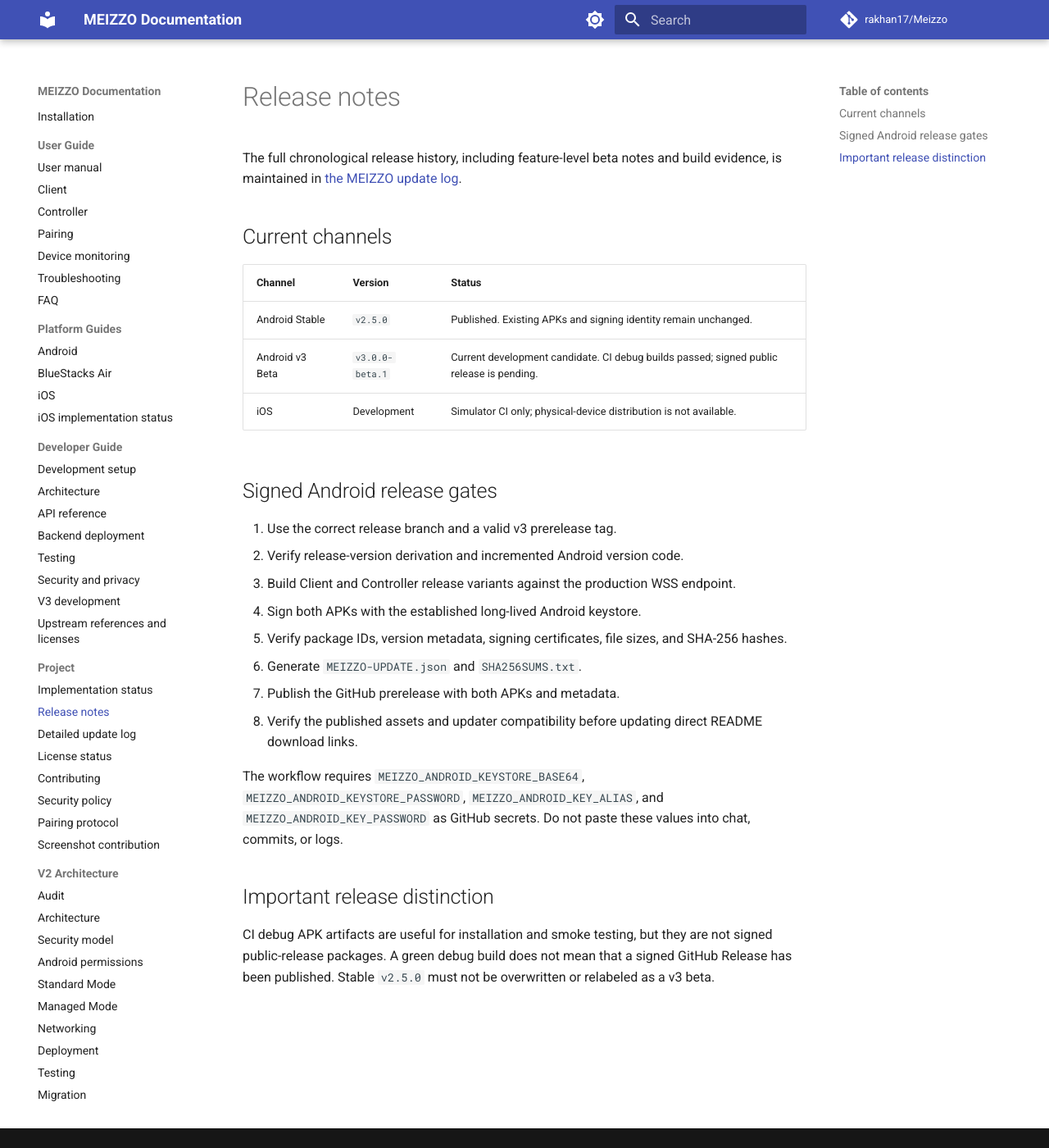
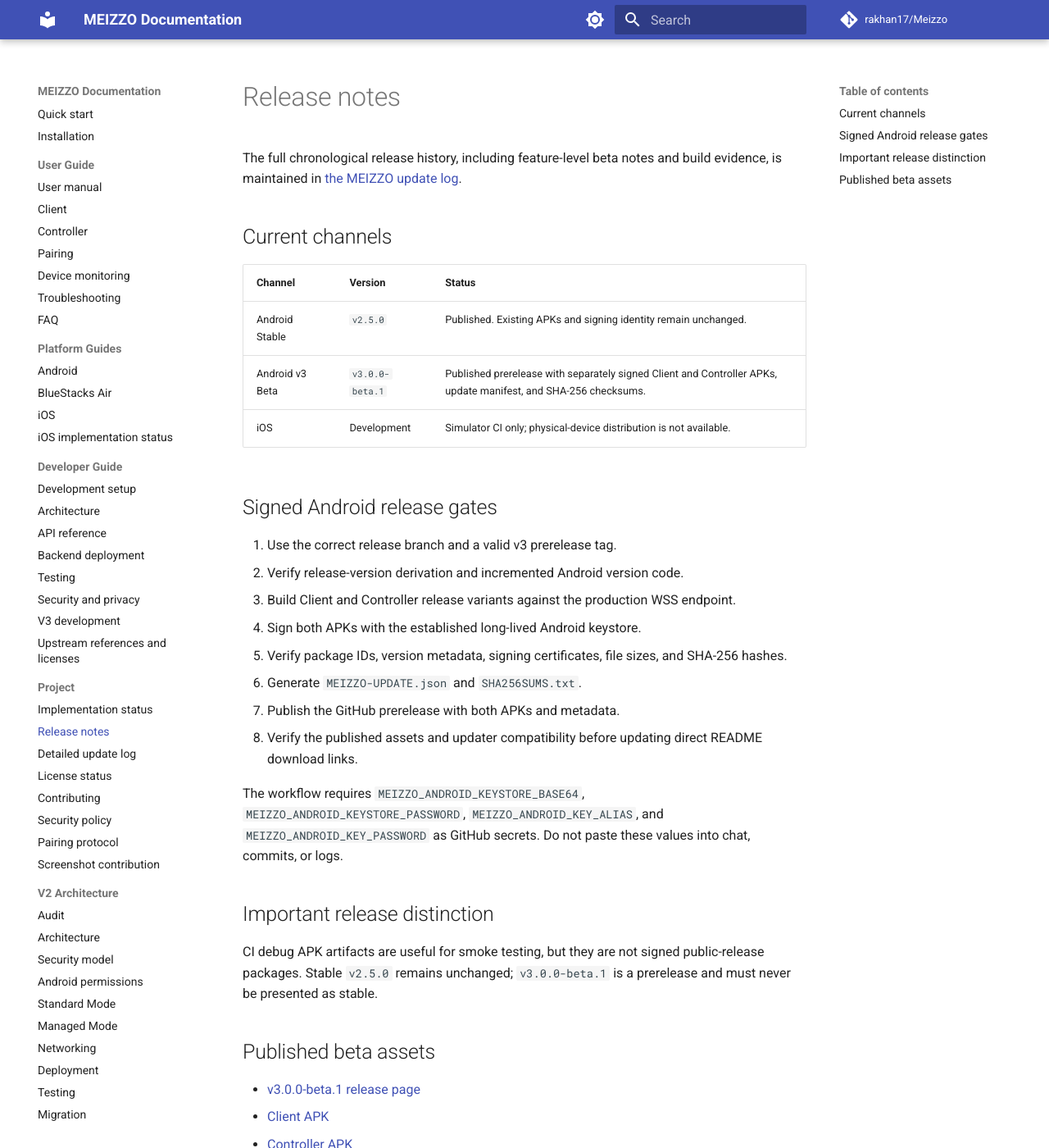
Before and after one commit to rakhan17/Meizzo, an MkDocs documentation site: the page built from docs/release-notes.md, in a window 1280 px wide and 1400 px high. Shown: the whole window at 82% size. Built offline with MkDocs 1.6.1 and Material for MkDocs 9.7.7, drawn with Linux system fonts in a browser that asks for light colours; comment, search, counter and statistics services are not loaded.

Commit message:
docs(beta): sync v3 release and testing guidance

```diff
--- a/docs/release-notes.md
+++ b/docs/release-notes.md
@@ -7,7 +7,7 @@ The full chronological release history, including feature-level beta notes and b
 | Channel | Version | Status |
 |---|---|---|
 | Android Stable | `v2.5.0` | Published. Existing APKs and signing identity remain unchanged. |
-| Android v3 Beta | `v3.0.0-beta.1` | Current development candidate. CI debug builds passed; signed public release is pending. |
+| Android v3 Beta | `v3.0.0-beta.1` | Published prerelease with separately signed Client and Controller APKs, update manifest, and SHA-256 checksums. |
 | iOS | Development | Simulator CI only; physical-device distribution is not available. |
 
 ## Signed Android release gates
@@ -25,4 +25,10 @@ The workflow requires `MEIZZO_ANDROID_KEYSTORE_BASE64`, `MEIZZO_ANDROID_KEYSTORE
 
 ## Important release distinction
 
-CI debug APK artifacts are useful for installation and smoke testing, but they are not signed public-release packages. A green debug build does not mean that a signed GitHub Release has been published. Stable `v2.5.0` must not be overwritten or relabeled as a v3 beta.
+CI debug APK artifacts are useful for smoke testing, but they are not signed public-release packages. Stable `v2.5.0` remains unchanged; `v3.0.0-beta.1` is a prerelease and must never be presented as stable.
+
+## Published beta assets
+
+- [v3.0.0-beta.1 release page](https://github.com/rakhan17/Meizzo/releases/tag/v3.0.0-beta.1)
+- [Client APK](https://github.com/rakhan17/Meizzo/releases/download/v3.0.0-beta.1/MEIZZO-Client-v3.0.0-beta.1.apk)
+- [Controller APK](https://github.com/rakhan17/Meizzo/releases/download/v3.0.0-beta.1/MEIZZO-Controller-v3.0.0-beta.1.apk)
```
